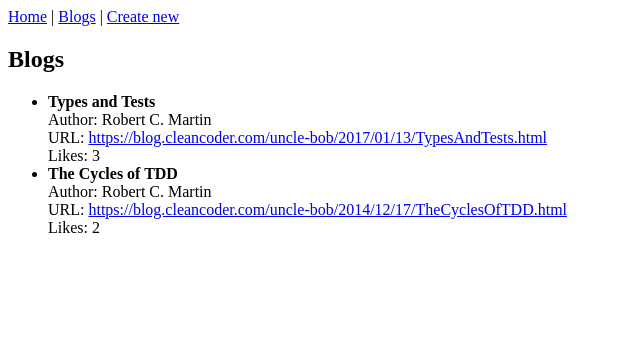
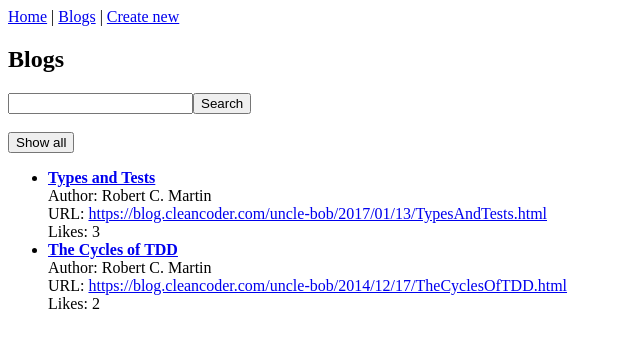
Before and after one commit to Kaabero/blogs-app, a Next.js app: page /blogs in a window 1280 px wide. Shown: the top 348 px of the page, without its empty margins (0-640 px from the left). Built offline with nearby package versions, Linux system fonts and the light colour scheme.

Commit message:
Implement blog liking feature and add filtering (exercises 3-6)

```diff
--- a/app/actions/blogs.ts
+++ b/app/actions/blogs.ts
@@ -2,7 +2,7 @@
 
 import { redirect } from "next/navigation"
 import { revalidatePath } from "next/cache"
-import { addBlog } from "../services/blogs"
+import { addBlog, likeBlog } from "../services/blogs"
 
 export const createBlog = async (formData: FormData) => {
   const title = formData.get("title") as string
@@ -13,3 +13,21 @@ export const createBlog = async (formData: FormData) => {
   revalidatePath("/blogs")
   redirect("/blogs")
 }
+
+
+export const addLikeToBlog = async (formData: FormData) => {
+  const id = Number(formData.get("id"))
+  likeBlog(id)
+  revalidatePath(`/blogs/${id}`)
+  revalidatePath("/blogs")
+}
+
+export const filterBlogs = async (formData: FormData) => {
+const filter = formData.get("filter")?.toString().toLowerCase().trim()
+
+if (!filter) {
+redirect("/blogs")
+}
+
+redirect(`/blogs?filter=${filter}`)
+}
--- a/app/blogs/page.tsx
+++ b/app/blogs/page.tsx
@@ -1,20 +1,55 @@
+import Link from "next/link"
 import { getBlogs } from "../services/blogs"
+import { filterBlogs } from "../actions/blogs"
+import { Suspense } from "react"
 
-const Blogs = () => {
-  const blogs = getBlogs()
+
+type Props = {
+  searchParams: Promise<{ filter?: string }>
+}
+
+async function BlogsContent({ searchParams }: Props) {
+  const { filter } = await searchParams
+  const allBlogs = getBlogs()
+
+  const blogs = filter
+    ? allBlogs.filter((blog) =>
+        blog.title.toLowerCase().includes(filter.toLowerCase())
+      )
+    : allBlogs
+
   return (
     <div>
       <h2>Blogs</h2>
+
+      <form action={filterBlogs}>
+        <input
+          type="text"
+          name="filter"
+          defaultValue={filter ?? ""}
+          key={filter ?? ""}
+        />
+        <button type="submit">
+          Search
+        </button>
+      </form>
+      <br/>
+      <Link href="/blogs">
+        <button type="button">Show all</button>
+      </Link>
+
       <ul>
-        {blogs.map(blog => (
+        {blogs.map((blog) => (
           <li key={blog.id}>
-            <strong>{blog.title}</strong>
+            <strong>
+              <Link href={`/blogs/${blog.id}`}>
+                {blog.title}
+              </Link>
+            </strong>
             <br />
             Author: {blog.author}
             <br />
-            URL: <a href={blog.url} >
-              {blog.url}
-              </a>
+            URL: <a href={blog.url}>{blog.url}</a>
             <br />
             Likes: {blog.likes}
           </li>
@@ -23,4 +58,11 @@ const Blogs = () => {
     </div>
   )
 }
-export default Blogs
+
+export default function Blogs(props: Props) {
+  return (
+    <Suspense fallback={<p>Loading...</p>}>
+      <BlogsContent searchParams={props.searchParams} />
+    </Suspense>
+  )
+}
--- a/app/services/blogs.ts
+++ b/app/services/blogs.ts
@@ -21,9 +21,20 @@ const blogs = [
 let nextId = 3
 
 export const getBlogs = () => {
-  return blogs
+  return blogs.sort((a,b) => b.likes - a.likes)
 }
 
 export const addBlog = (title: string, author: string, url: string) => {
   blogs.push({ id: nextId++, title, author, url, likes: 0 })
 }
+
+export const getBlogById = (id: number) => {
+  return blogs.find((blog) => blog.id === id)
+}
+
+export const likeBlog = (id: number) => {
+  const blog = blogs.find((blog) => blog.id === id)
+  if (blog) {
+    blog.likes++
+  }
+}
```
Also changed, not shown: app/blogs/[id]/page.tsx (added, +45 -0 lines).
